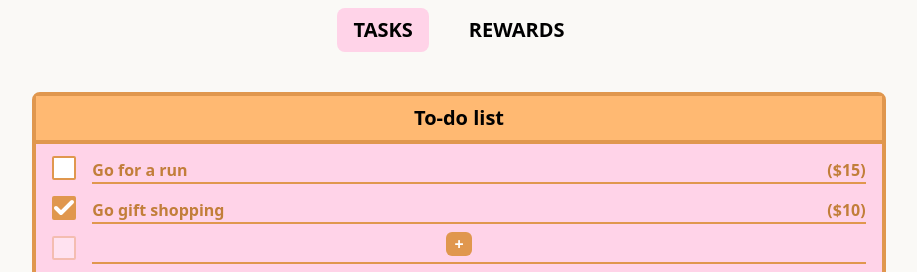
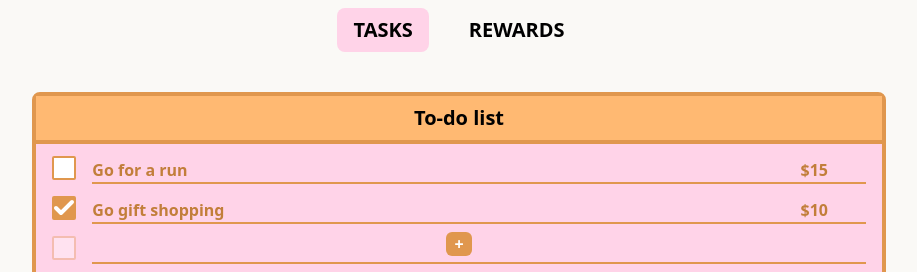
Before and after one commit to ashleyosuna/rewards, a Next.js app: page / in a window 1280 px wide. Shown: the top 272 px of the page, without its empty margins (181-1098 px from the left). Built offline with nearby package versions, Linux system fonts and the light colour scheme.

Commit message:
added functionality to edit and delete tasks

```diff
--- a/src/components/Tasks.tsx
+++ b/src/components/Tasks.tsx
@@ -17,17 +17,41 @@ export default function Tasks() {
     new Array(DEFAULT_LINES).fill(0)
   );
 
-  const addTask = function (e) {
+  const addTask = function (e: any) {
     e.preventDefault();
-    console.log(e.target.description.value);
-    const newTask = {
-      description: e.target.description.value,
-      coins: e.target.coins.value,
-      completed: false,
-    };
-    setRemainingLines(new Array(DEFAULT_LINES).fill(0));
-    setTasks([...tasks, newTask]);
+    const description = e.target.description.value;
+    if (description.length) {
+      const newTask = {
+        description: description,
+        coins: e.target.coins.value ?? 0,
+        completed: false,
+      };
+      setRemainingLines(new Array(DEFAULT_LINES).fill(0));
+      setTasks([...tasks, newTask]);
+    }
     setShowInput(false);
+  };
+
+  const handleTaskChange = function (newDescription: string, index: number) {
+    if (newDescription.length) {
+      const newTasks = [];
+      for (let i = 0; i < tasks.length; i++)
+        if (i === index)
+          newTasks.push({ ...tasks[i], description: newDescription });
+        else newTasks.push(tasks[i]);
+      setTasks(newTasks);
+    } else {
+      const splicedTasks = tasks.toSpliced(index, 1);
+      setTasks(splicedTasks);
+    }
+  };
+
+  const handleTaskPriceChange = function (newPrice: string, index: number) {
+    const newTasks = [];
+    for (let i = 0; i < tasks.length; i++)
+      if (i === index) newTasks.push({ ...tasks[i], coins: Number(newPrice) });
+      else newTasks.push(tasks[i]);
+    setTasks(newTasks);
   };
 
   return (
@@ -41,8 +65,23 @@ export default function Tasks() {
             <Checkbox checked={task.completed} />
             <div className="border-b-2 border-[--title-border] w-full flex flex-col justify-end font-bold text-[--darker-orange]">
               <span className="flex">
-                <p className="grow">{task.description}</p>
-                <p>(${task.coins})</p>
+                <input
+                  type="text"
+                  className="grow bg-[--default-button-color] focus:outline-none"
+                  value={task.description}
+                  onChange={(e) => {
+                    handleTaskChange(e.target.value, i);
+                  }}
+                ></input>
+                <span>
+                  $
+                  <input
+                    type="number"
+                    className="bg-[--default-button-color] w-14 focus:outline-none"
+                    value={task.coins}
+                    onChange={(e) => handleTaskPriceChange(e.target.value, i)}
+                  ></input>
+                </span>
               </span>
             </div>
           </div>
@@ -65,9 +104,18 @@ export default function Tasks() {
             <span className="border-b-2 border-[--title-border] w-full">
               {i === 0 && showInput ? (
                 <form className="flex flex-row gap-4" onSubmit={addTask}>
-                  <input type="text" className="grow" name="description" />
+                  <input
+                    type="text"
+                    className="grow focus:outline-none"
+                    name="description"
+                  />
                   <span className="text-[--darker-orange] font-bold">
-                    $ <input type="number" className="w-14" name="coins" />
+                    ${" "}
+                    <input
+                      type="number"
+                      className="w-14 focus:outline-none"
+                      name="coins"
+                    />
                   </span>
                   <button
                     className="h-6 w-6 bg-[--title-border] text-white rounded-md font-bold relative"
```
